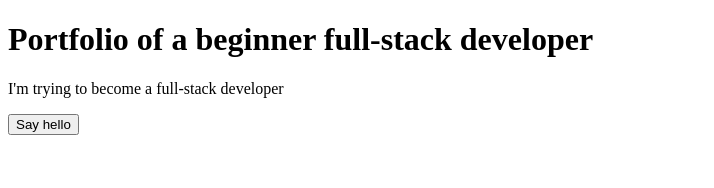
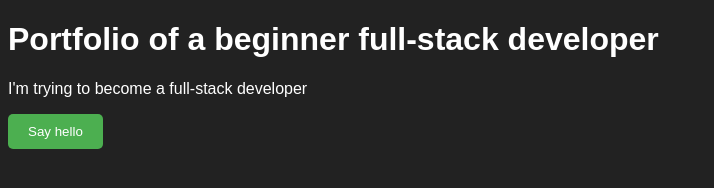
Before and after one commit to NikitaMosendz/my-first-site, a plain HTML site: page index.html in a window 1280 px wide. Shown: the whole page, without its empty margins (0-714 px from the left). Drawn offline with Linux system fonts and the light colour scheme.

Commit message:
Second commit: added style.scc and linked it with html

```diff
--- a/index.html
+++ b/index.html
@@ -2,6 +2,7 @@
 <html>
 
     <head>
+        <link rel="stylesheet" href="style.css">
         <meta charset="UTF-8">
         <title>My first site</title>
     </head>
--- /dev/null
+++ b/style.css
@@ -0,0 +1,13 @@
+body {
+    background-color: #222;
+    color: #fff;
+    font-family: sans-serif;
+}
+
+button {
+    background-color: #4CAF50;
+    color: white;
+    border: none;
+    padding: 10px 20px;
+    border-radius: 5px;
+}
```
